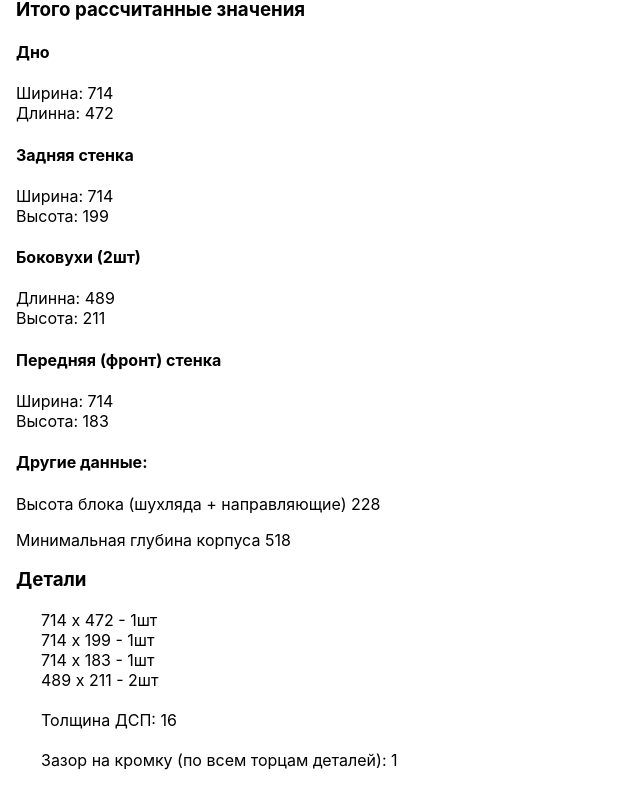
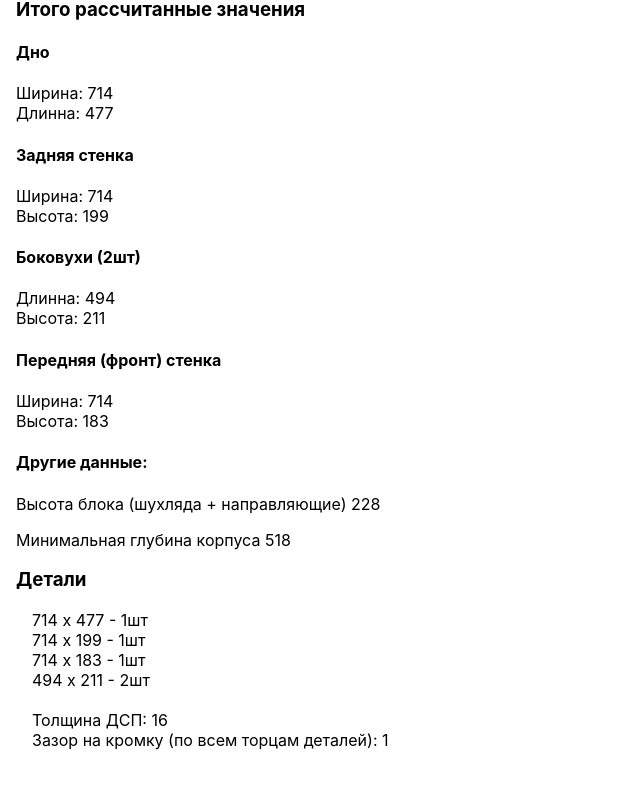
Before and after one commit to Svyatoslavik/rascal-calc, a React (Create React App) app: page /blum in a window 1280 px wide. Shown: the part 228-1034 px from the top of the page, without its empty margins (0-640 px from the left). After the commit the page ends 994 px from the top, so only its background shows below. Built offline with nearby package versions, Linux system fonts and the light colour scheme.

Commit message:
Update blum calculator page

```diff
--- a/src/pages/PageCalcBlum/PageCalcBlum.tsx
+++ b/src/pages/PageCalcBlum/PageCalcBlum.tsx
@@ -14,7 +14,8 @@ export function PageCaclBlum() {
     const [dspWidth, setDspWidth] = useState(16);
     const [hem, setHem] = useState(1); // зазор на кромку
 
-    const drawerLength = nominalLength - 10; // отнимаем 10мм согласно инструкции к направляющей
+    // const drawerLength = nominalLength - 10; // отнимаем 10мм согласно инструкции к направляющей,
+    const drawerLength = nominalLength - 5; // Но: практика показала что отнять надо только 5мм
 
     const bottomWidth = width - 49 - hem;
     const bottomDepth = drawerLength - dspWidth - hem - 1; // онимаем 1мм на зазор для днища шухляды
@@ -29,15 +30,12 @@ export function PageCaclBlum() {
     const frontHeight = height - dspWidth - hem;
 
     const detailsTxt =
-        `  ${bottomWidth} x ${bottomDepth} - 1шт
-  ${backWidth} x ${backHeight} - 1шт
-  ${frontWidth} x ${frontHeight} - 1шт
-  ${sideDepth} x ${sideHeight} - 2шт
-
-  Толщина ДСП: ${dspWidth}
-
-  Зазор на кромку (по всем торцам деталей): ${hem}
-  `
+        `${bottomWidth} x ${bottomDepth} - 1шт` + "\n" +
+        `${backWidth} x ${backHeight} - 1шт` + "\n" +
+        `${frontWidth} x ${frontHeight} - 1шт` + "\n" +
+        `${sideDepth} x ${sideHeight} - 2шт` + "\n\n" +
+        `Толщина ДСП: ${dspWidth}` + "\n" +
+        `Зазор на кромку (по всем торцам деталей): ${hem} `;
 
     return (
         <div>
```
